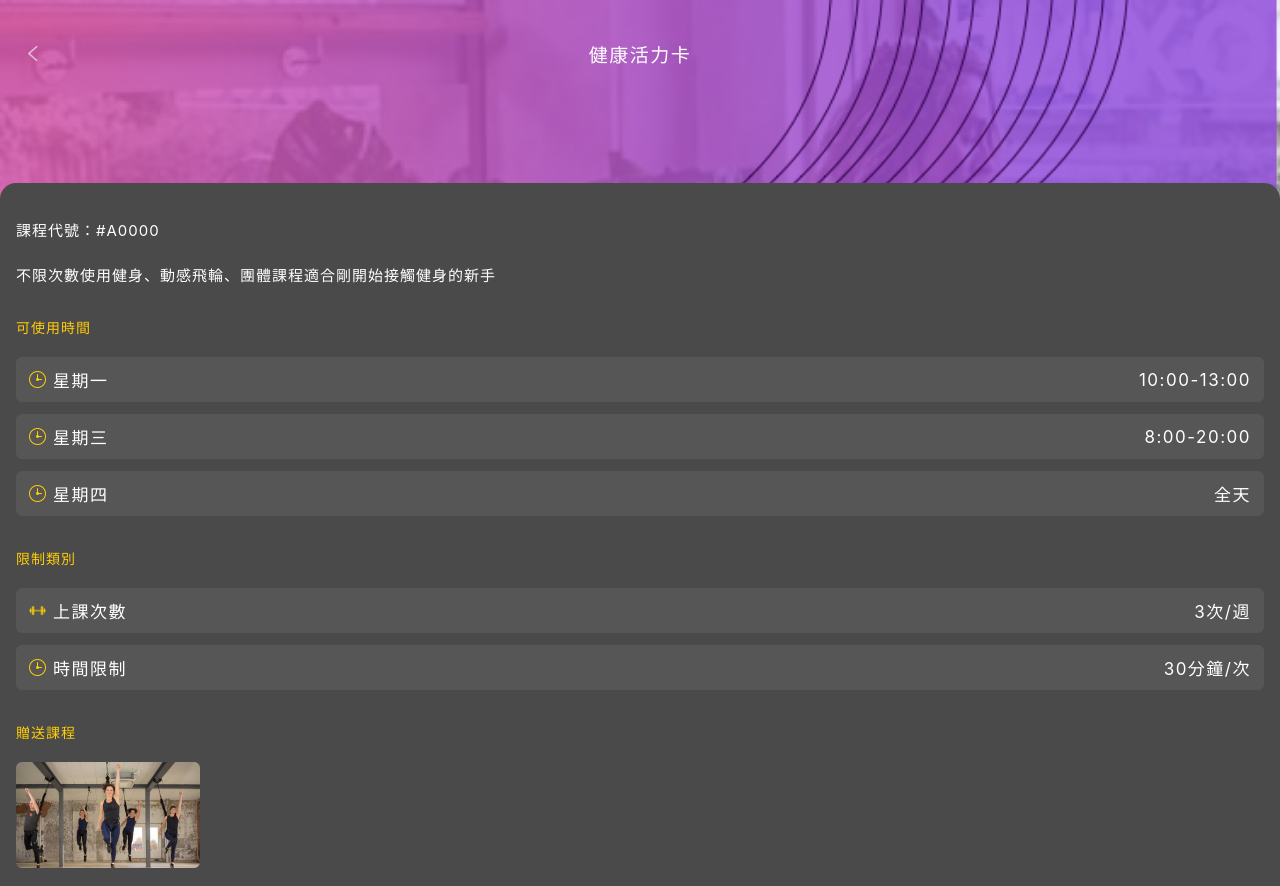
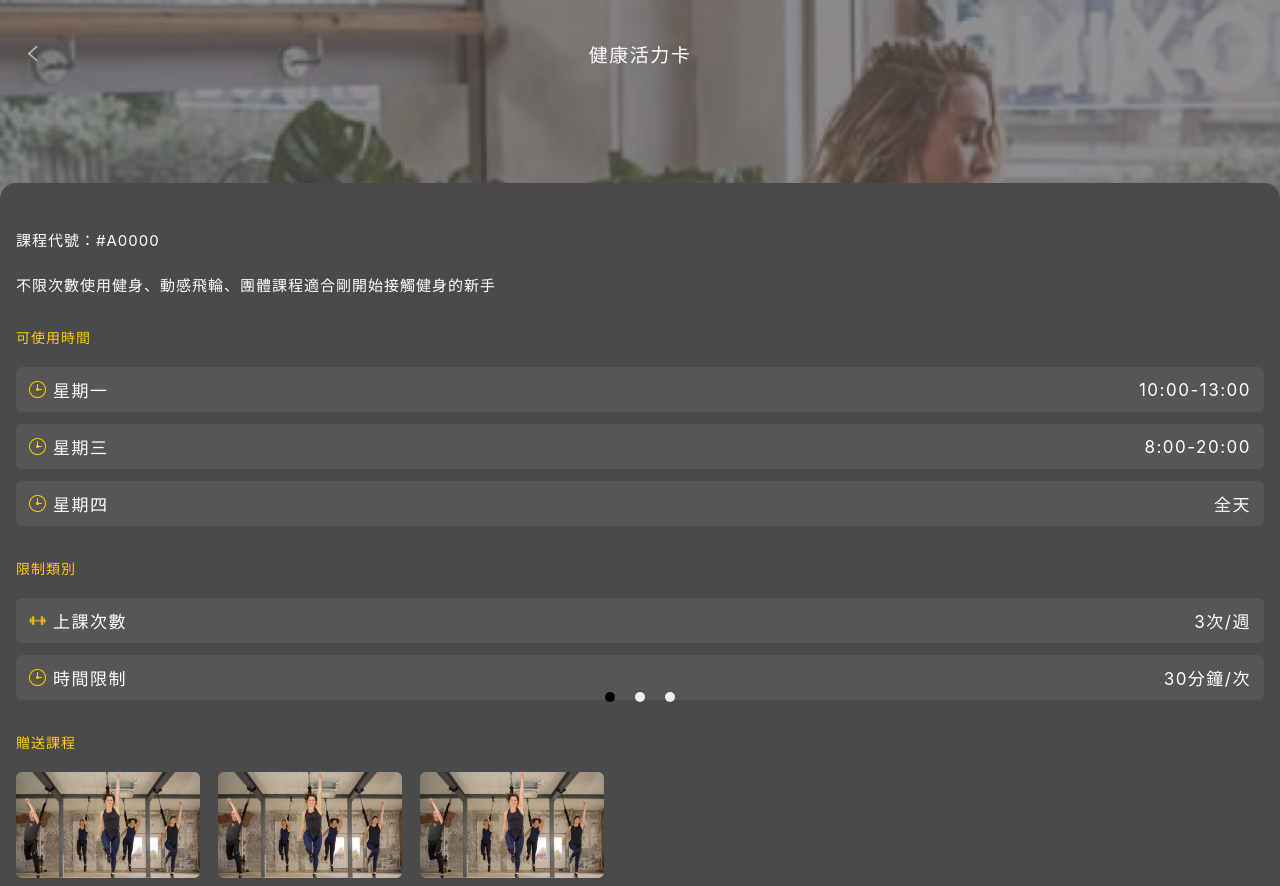
Before and after one commit to ian840402/gym-app, a Nuxt app: page /course/member in a window 1280 px wide. Shown: the top 886 px of the page. Built offline with nearby package versions, Linux system fonts and the light colour scheme.

Commit message:
新增slide功能

```diff
--- a/assets/scss/container/course/member.scss
+++ b/assets/scss/container/course/member.scss
@@ -1,11 +1,18 @@
 .member-slideshow {
     position: relative;
-    z-index: -1;
     height: 208px;
-    &__cover {
+    .VueCarousel-wrapper {
+        opacity: 0.35;
+        background: url('../images/member-cover.png') center center no-repeat;
+        background-size: cover;
+        z-index:-1;
+    }
+    .VueCarousel-pagination {
         position: absolute;
-        width: 100%;
-        top: 0;
-        left: 0;
+        z-index: 3;
+        bottom: -8px;
+        button:focus {
+            outline: none;
+        }
     }
 }
--- a/assets/scss/container/course/standard.scss
+++ b/assets/scss/container/course/standard.scss
@@ -5,9 +5,20 @@
     .course-slideshow {
         position: relative;
         height: 241px;
-        opacity: 0.35;
-        background-color: #a3a3a3;
-        z-index:-1;
+
+        .VueCarousel-wrapper {
+            opacity: 0.35;
+            background-color: #a3a3a3;
+            z-index:-1;
+        }
+        .VueCarousel-pagination {
+            position: absolute;
+            z-index: 3;
+            bottom: -6px;
+            button:focus {
+                outline: none;
+            }
+        }
     }
     .course-content {
         padding: 36px 16px 0px 16px;
@@ -19,6 +30,7 @@
         &__id {
             font-size: 15px;
             letter-spacing: 1px;
+            margin-top: 10px;
             margin-bottom: 24px;
         }
         &__content {
@@ -127,6 +139,7 @@
         }
         &__gift {
             margin-bottom: 35px;
+            overflow: hidden;
             &__title {
                 font-size: 14px;
                 font-weight: 500;
@@ -138,8 +151,7 @@
                 &__item {
                     max-width: 184px;
                     width: 100%;
-                    .item-image {
-                    }
+                    margin-right: 18px;
                     .item-title {
                         text-align: center;
                         margin-top: 12px;
--- a/package.json
+++ b/package.json
@@ -17,7 +17,8 @@
     "pug": "^2.0.4",
     "pug-plain-loader": "^1.0.0",
     "sass-loader": "^8.0.0",
-    "vue-calendar-component": "^2.8.2"
+    "vue-calendar-component": "^2.8.2",
+    "vue-carousel": "^0.18.0"
   },
   "devDependencies": {}
 }
--- a/pages/course/member.vue
+++ b/pages/course/member.vue
@@ -6,10 +6,13 @@
             .header__title  {{ title }}
         .main.course-info
             .member-slideshow
-                .member-slideshow__cover
-                    img(src="~assets/images/member-cover.png")
-                .member-slideshow__image
-                    img(src="~assets/images/member-img.png")
+                carousel(:perPage="1" :autoplay="true" :autoplayTimeout="2000" :loop="true")
+                    slide
+                        img(src="~assets/images/member-img.png")
+                    slide
+                        img(src="~assets/images/member-img.png")
+                    slide
+                        img(src="~assets/images/member-img.png")
             .course-content.membercontent
                 .course-content__id 課程代號：{{ cid }}
                 .course-content__content {{ content }}
@@ -27,11 +30,10 @@
                             .item-time {{ item.number }}
                 .course-content__gift
                     .course-content__gift__title 贈送課程
-                    ul.course-content__gift__list
-                        li.course-content__gift__list__item(v-for="item in gift")
+                    carousel(:perPage="2" :paginationEnabled="false" :minSwipeDistance="1").course-content__gift__list
+                        slide(v-for="item in gift").course-content__gift__list__item
                             .item-image
                                 img(src="~assets/images/gift-img1.png")
-                                //- img(:src="item.image")
                             .item-title {{ item.title }}
                 .course-content__price
                     .course-content__price__title 價格
@@ -45,9 +47,15 @@
 </template>
 
 <script>
+import { Carousel, Slide } from 'vue-carousel';
+
 export default {
     head: {
         title: "健康活力卡"
+    },
+    components: {
+        Carousel,
+        Slide
     },
     data() {
         return {
--- a/pages/course/standard.vue
+++ b/pages/course/standard.vue
@@ -6,7 +6,13 @@
             .header__title  {{ title }}
         .main.course-info
             .course-slideshow
-                img(src="~assets/images/standard-img.png")
+                carousel(:perPage="1" :autoplay="true" :autoplayTimeout="2000" :loop="true")
+                    slide
+                        img(src="~assets/images/standard-img.png")
+                    slide
+                        img(src="~assets/images/standard-img.png")
+                    slide
+                        img(src="~assets/images/standard-img.png")
             .course-content
                 .course-content__id 課程代號：{{ cid }}
                 .course-content__content {{ content }}
@@ -34,9 +40,15 @@
 </template>
 
 <script>
+import { Carousel, Slide } from 'vue-carousel';
+
 export default {
     head: {
         title: "BUNGEE"
+    },
+    components: {
+        Carousel,
+        Slide
     },
     data() {
         return {
```
Also changed, not shown: 1 other file (tests, documents, lock files or other folders).
